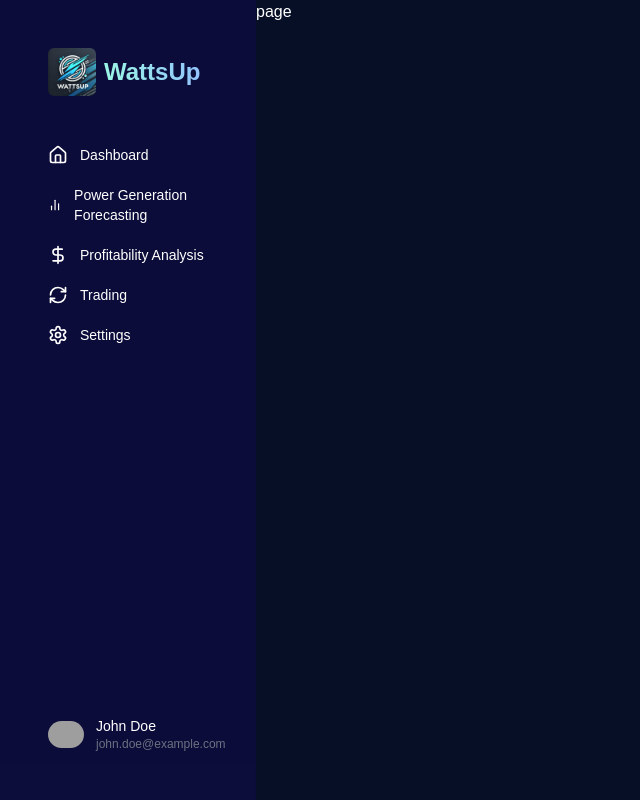
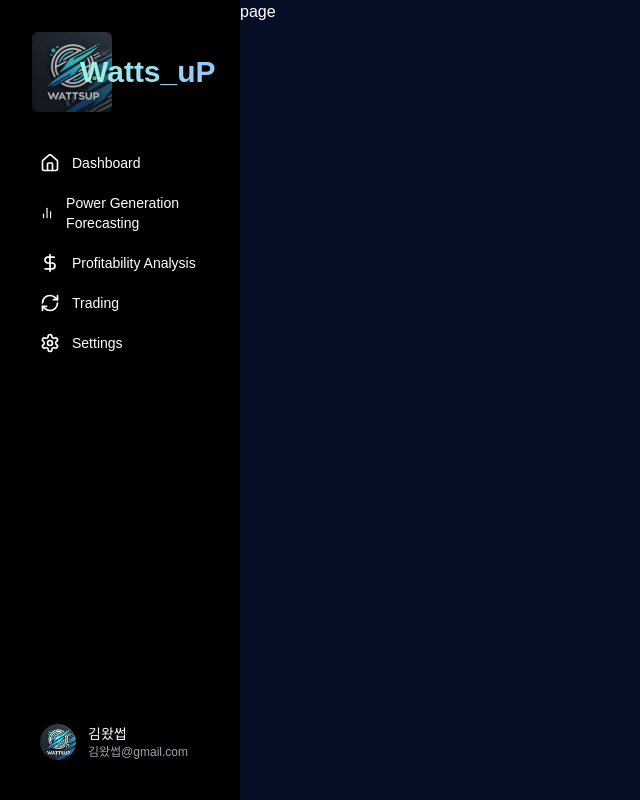
Before and after one commit to Defor721/WattsUp, a Next.js app: page /chatbot in a window 1280 px wide. Shown: the whole page, without its empty margins (0-640 px from the left). Built offline with nearby package versions, Linux system fonts and the light colour scheme; grey boxes are pictures that could not be loaded.

Commit message:
[Feat] main ui change #47

```diff
--- a/src/app/globals.css
+++ b/src/app/globals.css
@@ -6,6 +6,7 @@
   margin: 0;
   padding: 0;
   box-sizing: border-box;
+  transition: all 0.2s ease-in-out;
 }
 
 body {
--- a/src/app/page.tsx
+++ b/src/app/page.tsx
@@ -1,11 +1,21 @@
+"use client";
+
 import { ArrowRight } from "lucide-react";
 import Link from "next/link";
+import Image from "next/image";
 
 export default function Home() {
+  const links = [
+    { title: "Explore Dashboard", href: "/dashboard" },
+    { title: "Energy Analytics", href: "/analytics" },
+    { title: "Smart Trading", href: "/trading" },
+    { title: "With Turbin Crew", href: "https://turbinecrew.co.kr/" },
+  ];
+
   return (
     <div className="relative min-h-screen bg-gray-100">
-      {/* Full-width video header */}
-      <div className="relative h-[70vh] w-full overflow-hidden">
+      {/* Full-width video header with overlay links */}
+      <div className="relative h-[60vh] w-full overflow-hidden">
         <video
           src="/assets/videos/istockphoto-1569244272-640_adpp_is.mp4"
           autoPlay
@@ -14,24 +24,27 @@ export default function Home() {
           playsInline
           className="absolute inset-0 h-full w-full object-cover"
         />
-        <div className="absolute inset-0 bg-black bg-opacity-50" />{" "}
-        {/* Overlay for better text visibility */}
-        <div className="absolute inset-0 flex flex-col items-center justify-center text-center text-white">
-          <h1 className="mb-4 text-6xl font-bold">
-            <span className="bg-gradient-to-r from-teal-200 to-blue-300 bg-clip-text text-[100px] font-bold text-transparent">
+        <div className="absolute inset-0 bg-black bg-opacity-60" />
+
+        {/* Grid of links */}
+        <div className="absolute inset-0 flex flex-col items-center justify-center">
+          <h1 className="mb-8 text-center">
+            <span className="bg-gradient-to-r from-teal-200 to-blue-300 bg-clip-text text-[80px] font-bold text-transparent sm:text-[100px]">
               Watts_uP
             </span>
           </h1>
-          <p className="mb-8 w-full max-w-2xl bg-black p-2 text-xl">
-            WITH_TURBIN_CREW
-          </p>
-          <Link
-            href="/dashboard"
-            className="flex items-center rounded-full bg-blue-300 px-6 py-3 font-semibold text-white transition-colors hover:bg-blue-700"
-          >
-            Explore Dashboard
-            <ArrowRight className="ml-2 h-5 w-5" />
-          </Link>
+          <div className="grid w-full max-w-4xl grid-cols-2 gap-0 px-4 sm:px-0">
+            {links.map((link, index) => (
+              <Link
+                key={index}
+                href={link.href}
+                className="flex items-center justify-between bg-black bg-opacity-50 p-8 text-white transition-all duration-200 hover:bg-opacity-80"
+              >
+                <span className="text-xl font-semibold">{link.title}</span>
+                <ArrowRight className="h-6 w-6" />
+              </Link>
+            ))}
+          </div>
         </div>
       </div>
 
@@ -46,19 +59,29 @@ export default function Home() {
               title: "Real-time Monitoring",
               description:
                 "Track power generation and consumption in real-time with intuitive visualizations.",
+              icon: "/assets/icons/monitor.svg",
             },
             {
               title: "Predictive Analytics",
               description:
                 "Leverage AI-driven forecasts to optimize energy distribution and reduce costs.",
+              icon: "/assets/icons/analytics.svg",
             },
             {
               title: "Smart Trading",
               description:
                 "Automate energy trading decisions based on market trends and demand patterns.",
+              icon: "/assets/icons/trading.svg",
             },
           ].map((feature, index) => (
             <div key={index} className="rounded-lg bg-white p-6 shadow-md">
+              <Image
+                src={feature.icon}
+                alt={feature.title}
+                width={48}
+                height={48}
+                className="mb-4"
+              />
               <h3 className="mb-3 text-xl font-semibold text-gray-900">
                 {feature.title}
               </h3>
--- a/src/components/sidebar/Sidebar.tsx
+++ b/src/components/sidebar/Sidebar.tsx
@@ -1,7 +1,6 @@
 "use client";
 
 import Image from "next/image";
-import React from "react";
 import Link from "next/link";
 import { useRouter } from "next/navigation";
 import {
@@ -15,14 +14,8 @@ import {
 } from "lucide-react";
 
 import { Separator } from "@/components/shadcn/separator";
-import {
-  DropdownMenu,
-  DropdownMenuContent,
-  DropdownMenuItem,
-  DropdownMenuLabel,
-  DropdownMenuSeparator,
-  DropdownMenuTrigger,
-} from "@/components/ui/dropdown-menu";
+
+import { UserDropdown } from "./UserDropdown";
 
 const sidebarItems = [
   { icon: Home, label: "Dashboard" },
@@ -33,31 +26,30 @@ const sidebarItems = [
 ];
 
 export default function Sidebar() {
-  const router = useRouter();
-
   return (
-    <aside className="hadow-right flex h-screen w-64 flex-col justify-between bg-[#020232f4] p-6 text-white">
+    <aside className="shadow-right flex h-screen w-[30vh] flex-col justify-between bg-[#000000] p-4 text-white">
       <div className="flex-grow overflow-y-auto">
         <div className="flex flex-col">
-          <Link href="/" className="flex items-center gap-2 p-6">
+          <Link href="/" className="relative flex items-center p-4">
             <Image
               src="/assets/images/logo.webp"
-              width={48}
-              height={48}
+              width={80}
+              height={80}
               alt="WattsUp Logo"
-              className="rounded-md"
+              className="rounded-md opacity-70"
             />
-            <span className="bg-gradient-to-r from-teal-200 to-blue-300 bg-clip-text text-2xl font-bold text-transparent">
-              WattsUp
+            <span className="absolute left-16 bg-gradient-to-r from-teal-200 to-blue-300 bg-clip-text text-3xl font-bold text-transparent">
+              Watts_uP
             </span>
           </Link>
+
           <Separator className="mb-4" />
           <nav className="space-y-1 px-3">
             {sidebarItems.map((item, index) => (
               <Link
                 key={index}
                 href={`/${item.label.toLowerCase().replace(/\s+/g, "-")}`}
-                className="flex items-center gap-3 rounded-lg px-3 py-2 text-sm font-medium transition-colors hover:bg-blue-50 hover:text-blue-700"
+                className="flex items-center gap-3 rounded-lg px-3 py-2 text-sm font-medium transition-all duration-200 hover:bg-white hover:text-base hover:text-black hover:opacity-80"
               >
                 <item.icon className="h-5 w-5" />
                 <span>{item.label}</span>
@@ -67,38 +59,7 @@ export default function Sidebar() {
         </div>
       </div>
       <div className="mt-auto p-4">
-        <DropdownMenu>
-          <DropdownMenuTrigger className="flex w-full items-center gap-3 rounded-lg p-2 transition-colors hover:bg-blue-50">
-            <Image
-              src="/assets/images/avatar-placeholder.png"
-              width={36}
-              height={36}
-              alt="User Avatar"
-              className="rounded-full"
-            />
-            <div className="flex-1 text-left">
-              <p className="text-sm font-medium">John Doe</p>
-              <p className="text-xs text-gray-500">john.doe@example.com</p>
-            </div>
-          </DropdownMenuTrigger>
-          <DropdownMenuContent align="end" className="w-56">
-            <DropdownMenuLabel>My Account</DropdownMenuLabel>
-            <DropdownMenuSeparator />
-            <DropdownMenuItem onClick={() => router.push("/profile")}>
-              <User className="mr-2 h-4 w-4" />
-              <span>Profile</span>
-            </DropdownMenuItem>
-            <DropdownMenuItem onClick={() => router.push("/settings")}>
-              <Settings className="mr-2 h-4 w-4" />
-              <span>Settings</span>
-            </DropdownMenuItem>
-            <DropdownMenuSeparator />
-            <DropdownMenuItem>
-              <LogOut className="mr-2 h-4 w-4" />
-              <span>Log out</span>
-            </DropdownMenuItem>
-          </DropdownMenuContent>
-        </DropdownMenu>
+        <UserDropdown />
       </div>
     </aside>
   );
--- /dev/null
+++ b/src/components/sidebar/UserDropdown.tsx
@@ -0,0 +1,68 @@
+"use client";
+
+import { useState } from "react";
+import Image from "next/image";
+import { useRouter } from "next/navigation";
+import { User, Settings, LogOut } from "lucide-react";
+
+export function UserDropdown() {
+  const [isOpen, setIsOpen] = useState(false);
+  const router = useRouter();
+
+  return (
+    <div className="relative" onMouseLeave={() => setIsOpen(false)}>
+      <button
+        className="flex w-full items-center gap-3 rounded-lg p-2 transition-colors hover:bg-white/10"
+        onMouseEnter={() => setIsOpen(true)}
+      >
+        <Image
+          src="/assets/images/logo.webp"
+          width={36}
+          height={36}
+          alt="User Avatar"
+          className="rounded-full"
+        />
+        <div className="flex-1 text-left">
+          <p className="text-sm font-medium">김왔썹</p>
+          <p className="text-xs text-gray-400">김왔썹@gmail.com</p>
+        </div>
+      </button>
+      <div
+        className={`absolute bottom-full left-0 mb-2 w-56 rounded-lg bg-white text-black shadow-lg transition-all duration-200 ${
+          isOpen
+            ? "visible translate-y-0 opacity-100"
+            : "invisible translate-y-2 opacity-0"
+        }`}
+      >
+        <div className="p-2">
+          <p className="px-3 py-2 text-sm font-semibold">My Account</p>
+          <hr className="my-1" />
+          <button
+            className="flex w-full items-center gap-2 rounded-md px-3 py-2 text-sm transition-colors hover:bg-gray-100"
+            onClick={() => router.push("/profile")}
+          >
+            <User className="h-4 w-4" />
+            <span>Profile</span>
+          </button>
+          <button
+            className="flex w-full items-center gap-2 rounded-md px-3 py-2 text-sm transition-colors hover:bg-gray-100"
+            onClick={() => router.push("/settings")}
+          >
+            <Settings className="h-4 w-4" />
+            <span>Settings</span>
+          </button>
+          <hr className="my-1" />
+          <button
+            className="flex w-full items-center gap-2 rounded-md px-3 py-2 text-sm transition-colors hover:bg-gray-100"
+            onClick={() => {
+              /* 로그아웃 로직 */
+            }}
+          >
+            <LogOut className="h-4 w-4" />
+            <span>Log out</span>
+          </button>
+        </div>
+      </div>
+    </div>
+  );
+}
```
